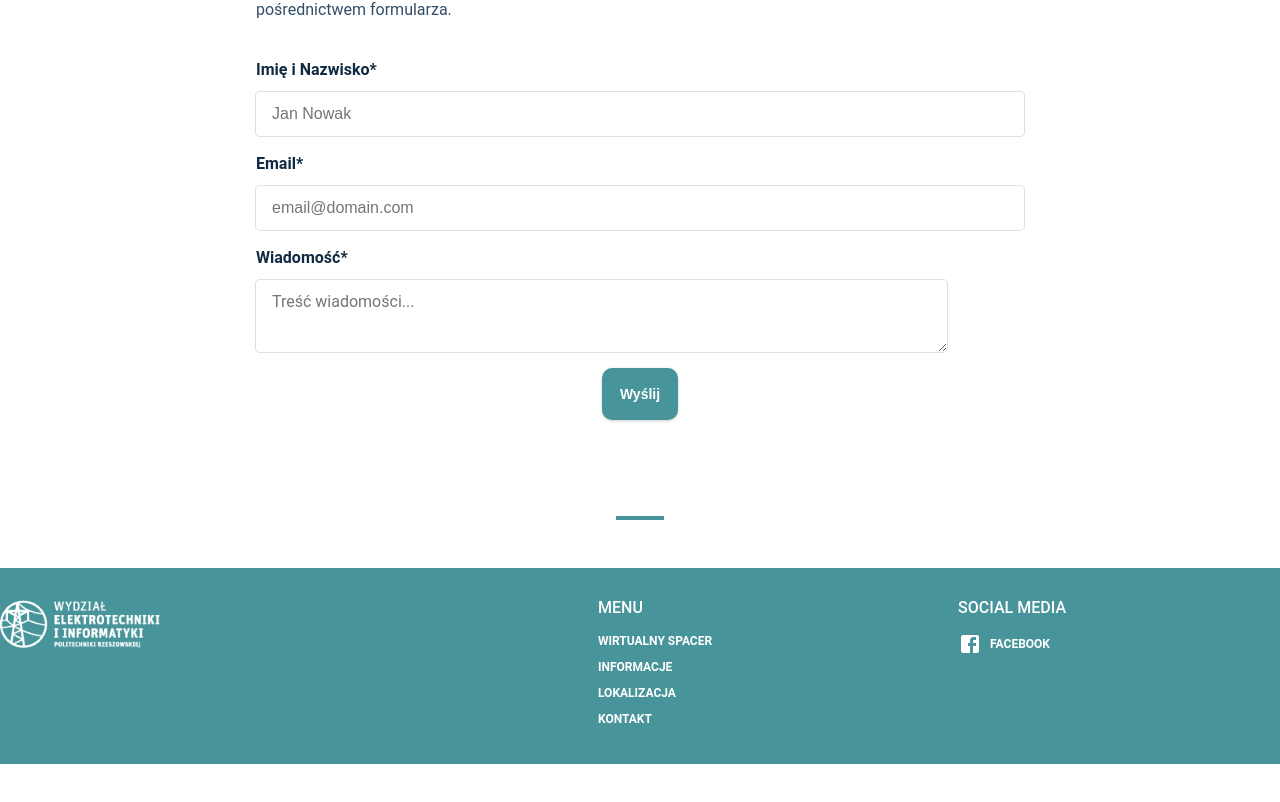
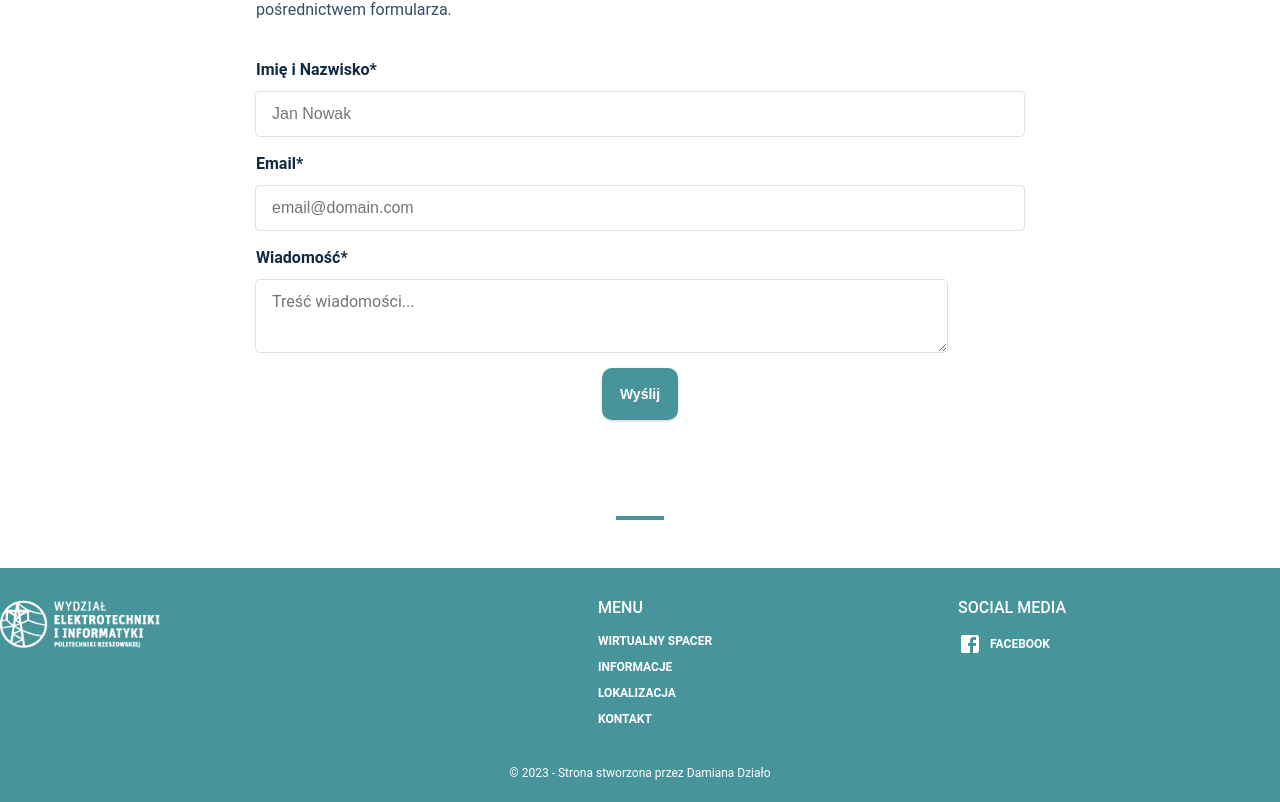
Before and after one commit to damniam/prz-virtual-tour_pwa-react, a React (Create React App) app: page / in a window 1280 px wide. Shown: the part 2050-2852 px from the top of the page. Before the commit the page ends 2814 px from the top, so only its background shows below. Built offline with nearby package versions, Linux system fonts and the light colour scheme.

Commit message:
Add a footnote

```diff
--- a/src/App.js
+++ b/src/App.js
@@ -8,9 +8,9 @@ const App = () => {
   const [cookies, setCookie, removeCookie] = useCookies();
 
   useEffect(() => {
-    if (cookies.user === "userUpdate1") return;
+    if (cookies.user === "userUpdate2") return;
     removeCookie();
-    setCookie("user", "userUpdate1", { path: "/" }, { maxAge: 360000 });
+    setCookie("user", "userUpdate2", { path: "/" }, { maxAge: 360000 });
   }, [cookies.user, removeCookie, setCookie]);
 
   return (
--- a/src/components/Footer.js
+++ b/src/components/Footer.js
@@ -8,7 +8,7 @@ const Wrapper = styled.div`
   width: 100%;
   background-color: var(--clr-primary-1);
   display: flex;
-  flex-direction: row;
+  flex-direction: column;
   justify-content: center;
   align-items: center;
 `;
@@ -159,6 +159,11 @@ function Footer() {
           </MenuWrapper>
         </SideMenus>
       </FooterContainer>
+      <div>
+        <p style={{ color: "white", fontSize: "12px" }}>
+          &copy; 2023 - Strona stworzona przez Damiana Działo
+        </p>
+      </div>
     </Wrapper>
   );
 }
```
